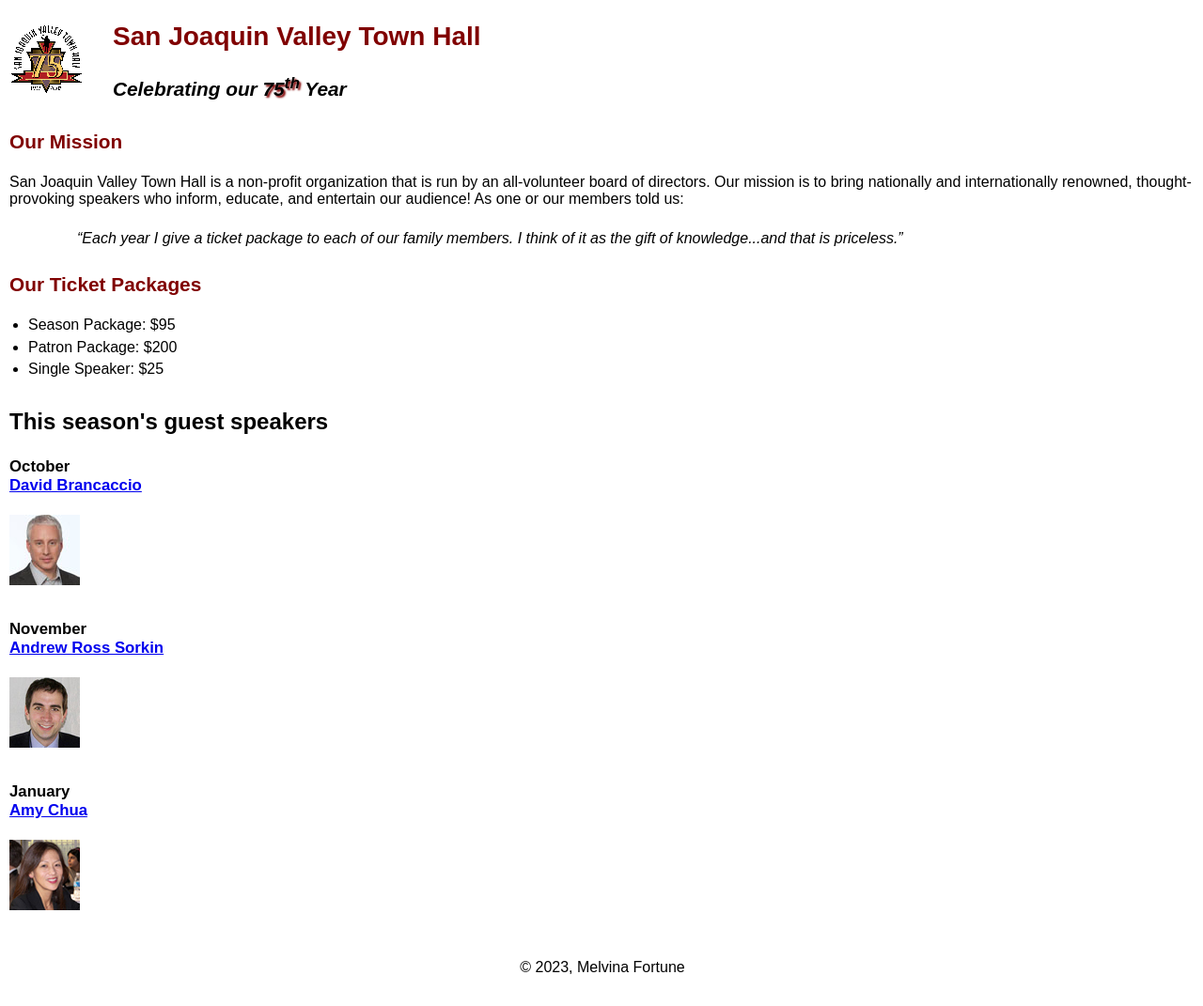
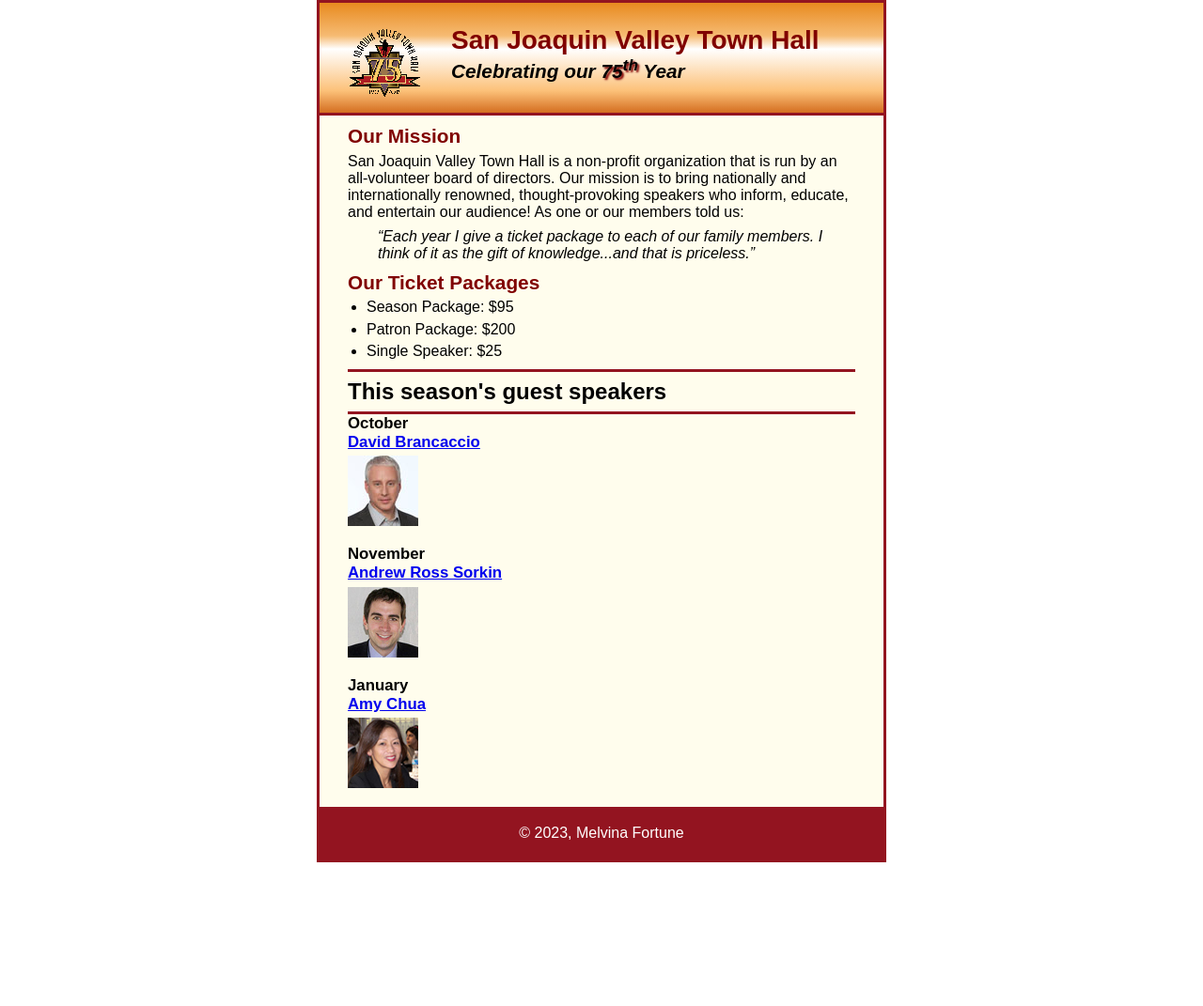
Before and after one commit to MelvinaFortune1/A07, a plain HTML site: page index.html in a window 1280 px wide. Shown: the whole page at 94% size. After the commit the page ends 918 px from the top, so only its background shows below. Drawn offline with Linux system fonts and the light colour scheme.

Commit message:
Update c5_main.css

```diff
--- a/styles/c5_main.css
+++ b/styles/c5_main.css
@@ -1,6 +1,12 @@
 /* custom property */
 :root {
 	--global-color-1: #800000;
+}
+
+/*reset selector */
+* {
+	margin: 0;
+	padding: 0;
 }
 
 /* the styles for the elements */
@@ -8,23 +14,53 @@
 	font-family: Arial, Helvetica, sans-serif;
     font-size: 100%;
     margin-left: 10px;
+	width:600px;
+    margin-top: 0;
+	margin-bottom: 0;
+	margin-left: auto;
+	margin-right: auto;
+	border: 3px solid #931420;
+	background-color: #fffded;
 }
+
+html {
+    background-color: #ffffff; /* White background color */
+}
+
+
+
 a:focus, a:hover {
 	font-style: italic;
 }
+
+
 /* the styles for the header */
+
+header{
+	padding: 1.5em 0 2em 0;
+	background:linear-gradient( #e88a1f 0%, #f6bb73 30%, white 42%, #fcc179 80%, #d46e20 100%);
+}
+
+.bordered-header {
+	   border-bottom: 3px solid #931420;
+
+}
+
+
+
 header h2 {
 	font-size: 175%;
 	color: var(--global-color-1);
-	text-indent: 30px;
+
 }
 header h3 {
 	font-size: 130%;
 	font-style: italic;
-	text-indent: 30px;
+
 }
 header img {
 	float: left;
+	padding: 0 30px
 }
 .shadow {
 	text-shadow: 2px 2px 2px var(--global-color-1);
@@ -32,10 +68,13 @@
 /* the styles for the main content */
 main {
 	clear: left;
+	padding: 0 30px;
 }
 main h1 {
 	font-size: 150%;
 	padding: .3em 0;
+	border-top: 3px solid #931420;
+	border-bottom: 3px solid #931420;
 }
 main h2 {
 	color: var(--global-color-1);
@@ -67,4 +106,9 @@
 footer p {
 	text-align: center;
 	padding: 1em 0;
+	border-top: 3px solid #931420;
+	border-bottom: 3px solid #931420;
+	background-color: #931420;
+	color:#ffffff;
+
 }
```
